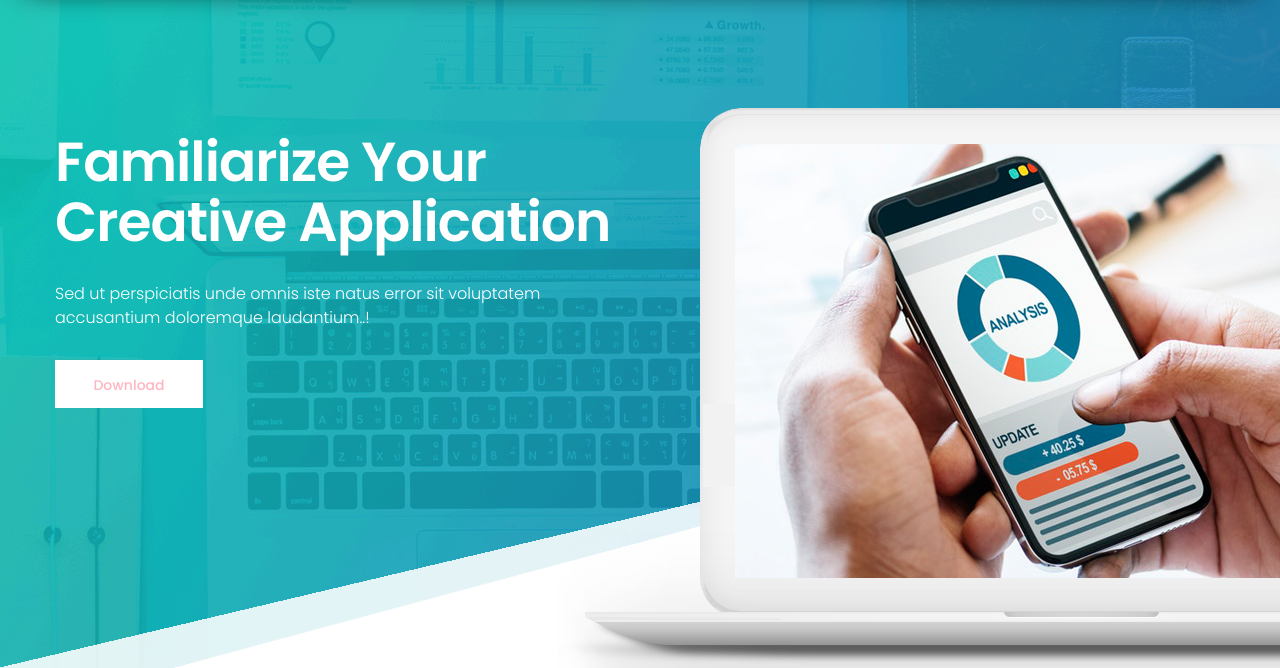
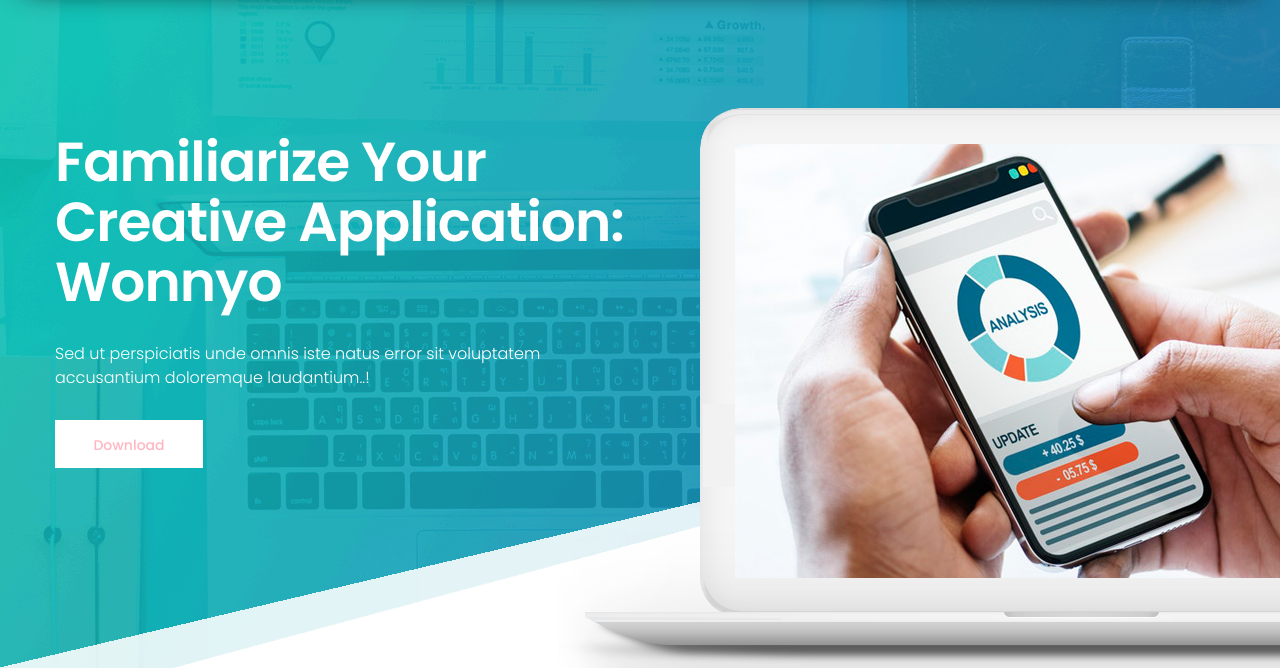
Before and after one commit to whamester/DepOpsApp, a plain HTML site: page index.html in a window 1280 px wide. Shown: the part 119-787 px from the top of the page. Drawn offline with Linux system fonts and the light colour scheme; some packages are replaced by stand-ins of ours.

Commit message:
Adding name

```diff
--- a/index.html
+++ b/index.html
@@ -63,7 +63,7 @@
                <div class="col-md-6">
                   <div class="full">
                      <div class="slide_cont">
-                        <h2>Familiarize Your Creative Application</h2>
+                        <h2>Familiarize Your Creative Application: Wonnyo</h2>
                         <p>Sed ut perspiciatis unde omnis iste natus error sit voluptatem accusantium doloremque laudantium..!</p>
                         <div class="full slide_bt"> <a class="white_bt bt_main" href="index.html">Download</a> </div>
                      </div>
```
